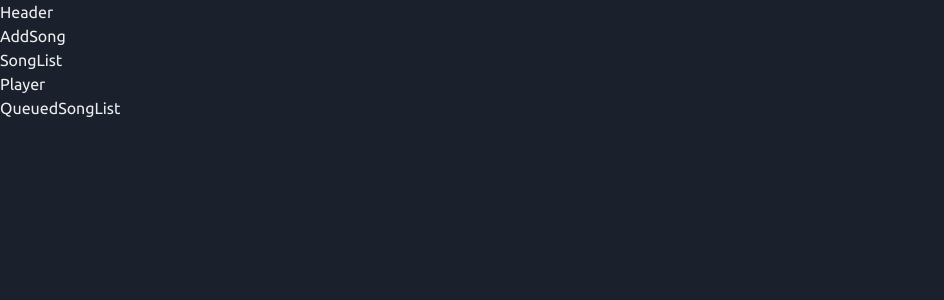
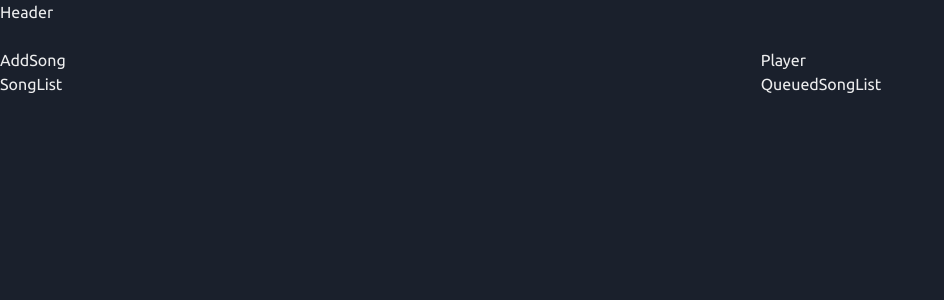
Before and after one commit to GuilhermeAmado/react-music-share, a React (Vite) app: page / in a window 1280 px wide. Shown: the top 300 px of the page, without its empty margins (0-944 px from the left). Built offline with nearby package versions, Linux system fonts and the light colour scheme.

Commit message:
add basic layout

```diff
--- a/src/App.tsx
+++ b/src/App.tsx
@@ -1,3 +1,4 @@
+import { Grid, GridItem } from '@chakra-ui/react';
 import AddSong from './components/AddSong';
 import Header from './components/Header';
 import Player from './components/Player';
@@ -6,10 +7,18 @@ import SongList from './components/SongList';
 function App() {
   return (
     <>
-      <Header />
-      <AddSong />
-      <SongList />
-      <Player />
+      <Grid templateColumns="repeat(12, 1fr)" gap={6}>
+        <GridItem colSpan={12}>
+          <Header />
+        </GridItem>
+        <GridItem colSpan={7}>
+          <AddSong />
+          <SongList />
+        </GridItem>
+        <GridItem colSpan={5}>
+          <Player />
+        </GridItem>
+      </Grid>
     </>
   );
 }
```
